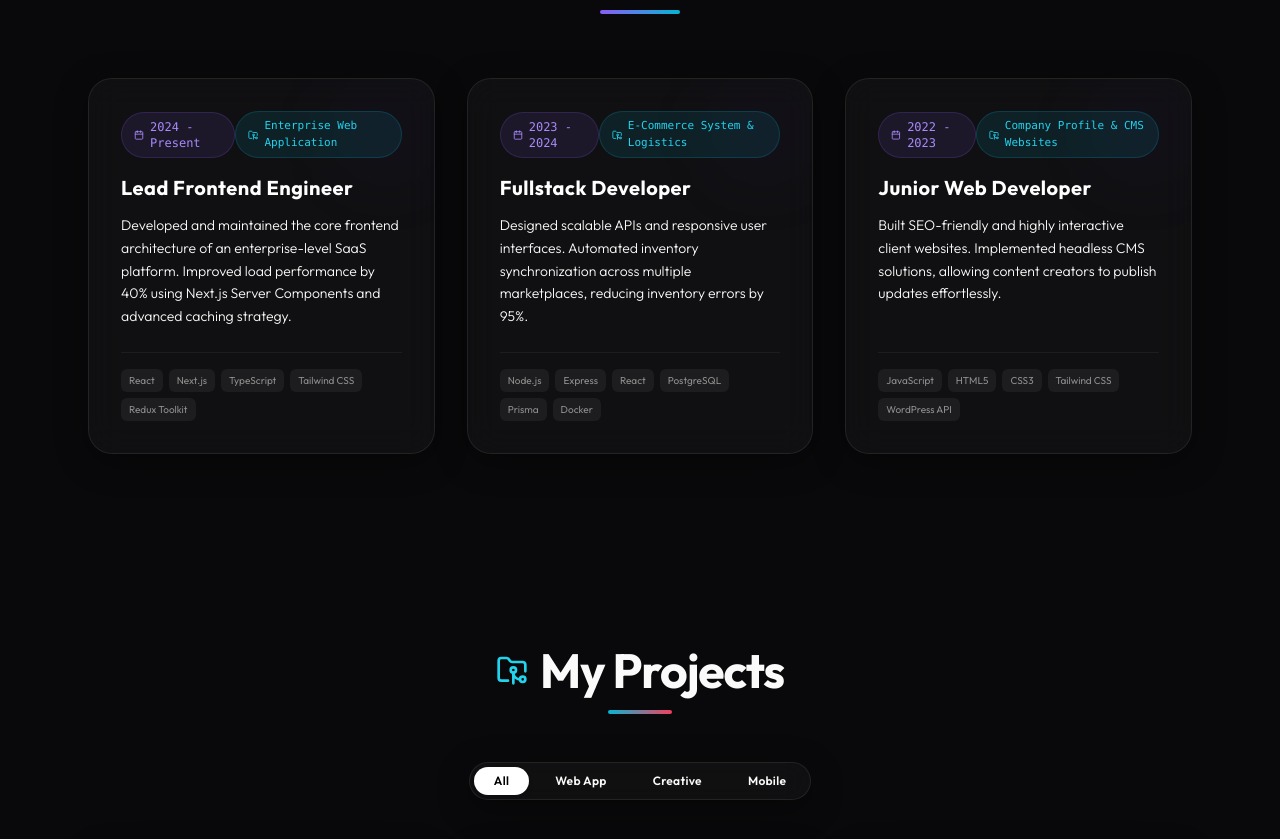
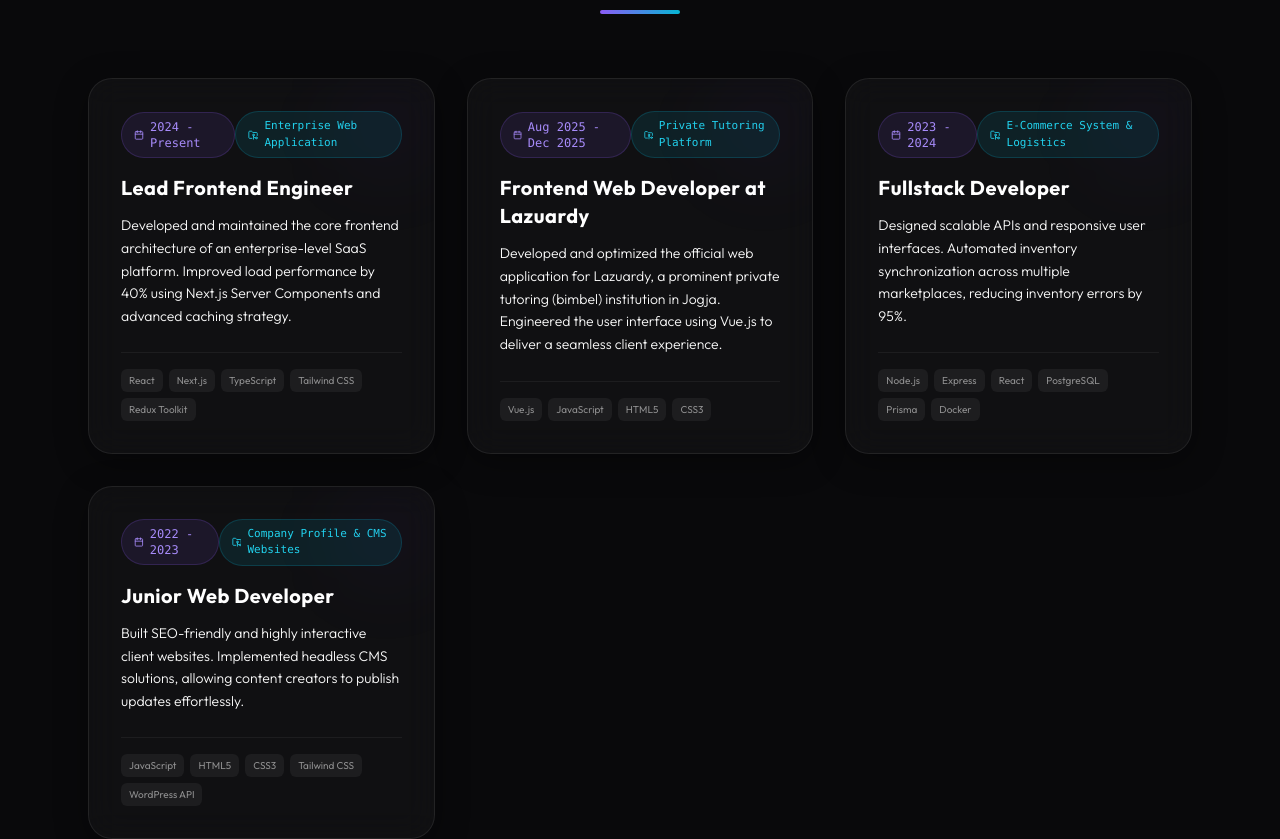
Before and after one commit to exenthiast/Portfolio, a Next.js app: page / in a window 1280 px wide. Shown: the part 1732-2571 px from the top of the page. Built offline with nearby package versions, Linux system fonts and the light colour scheme.

Commit message:
Add Lazuardy Frontend Web Developer experience using Vue.js

```diff
--- a/src/components/Experience.tsx
+++ b/src/components/Experience.tsx
@@ -20,6 +20,13 @@ export default function Experience() {
       projectType: "Enterprise Web Application",
       description: "Developed and maintained the core frontend architecture of an enterprise-level SaaS platform. Improved load performance by 40% using Next.js Server Components and advanced caching strategy.",
       technologies: ["React", "Next.js", "TypeScript", "Tailwind CSS", "Redux Toolkit"]
+    },
+    {
+      year: "Aug 2025 - Dec 2025",
+      title: "Frontend Web Developer at Lazuardy",
+      projectType: "Private Tutoring Platform",
+      description: "Developed and optimized the official web application for Lazuardy, a prominent private tutoring (bimbel) institution in Jogja. Engineered the user interface using Vue.js to deliver a seamless client experience.",
+      technologies: ["Vue.js", "JavaScript", "HTML5", "CSS3"]
     },
     {
       year: "2023 - 2024",
--- a/src/components/Navbar.tsx
+++ b/src/components/Navbar.tsx
@@ -6,7 +6,7 @@ import { motion, AnimatePresence } from "framer-motion";
 
 // CUSTOMIZE YOUR LINKS HERE
 const GITHUB_URL = "https://github.com/exenthiast";
-const LINKEDIN_URL = "https://linkedin.com/in/your-username";
+const LINKEDIN_URL = "https://www.linkedin.com/in/alfiz-desta-0a0318326/";
 const CV_URL = "/CV_ALFIZ.pdf"; // Updated to match your uploaded CV file
 
 export default function Navbar() {
```
